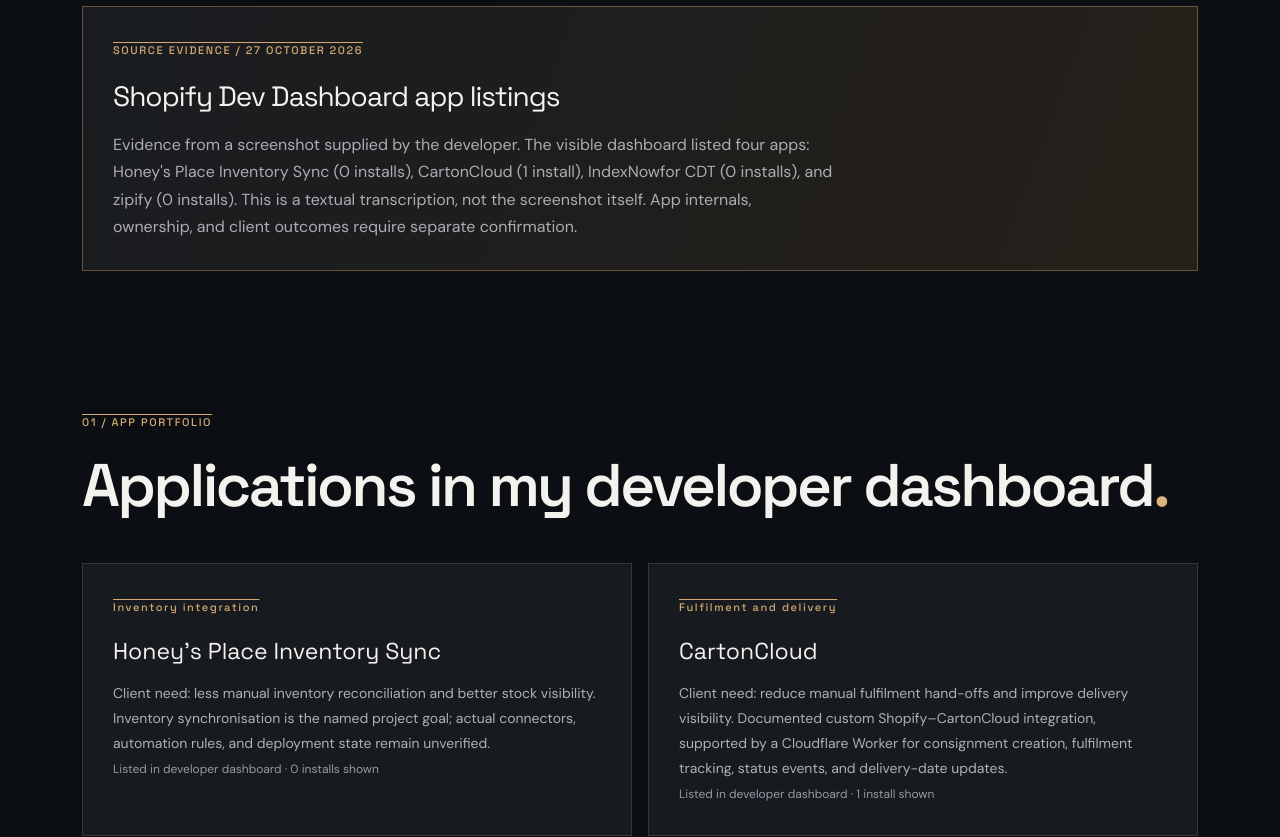
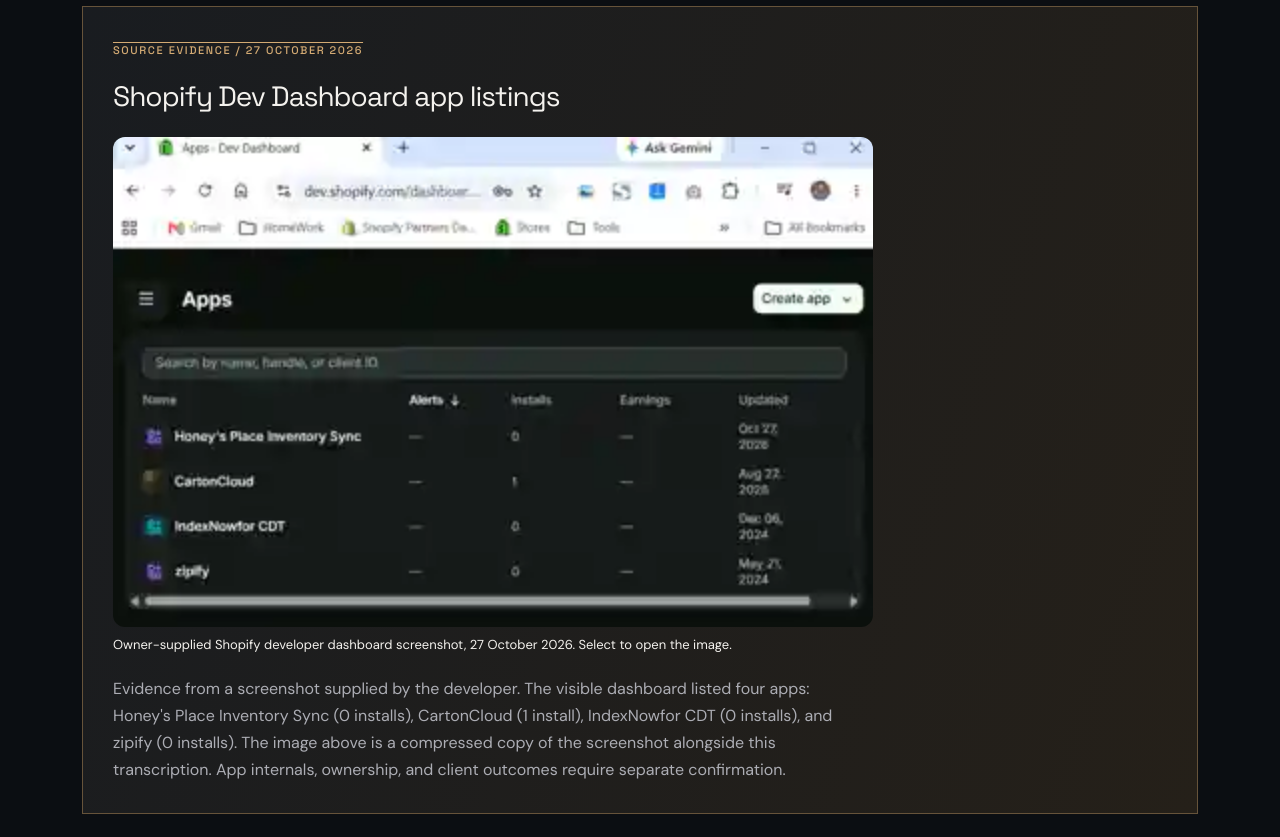
Before and after one commit to bonvallite/developer-portfolio, a Next.js app: page /shopify-apps in a window 1280 px wide. Shown: the part 560-1397 px from the top of the page. Built offline with nearby package versions, Linux system fonts and the light colour scheme.

Commit message:
feat: display actual Shopify app dashboard screenshot in portfolio

```diff
--- a/app/shopify-apps/page.tsx
+++ b/app/shopify-apps/page.tsx
@@ -1,8 +1,11 @@
 import Link from 'next/link';
+import Image from 'next/image';
 import { ArrowLeft, ArrowUpRight, Boxes, Workflow, RefreshCw, ShieldCheck } from 'lucide-react';
 
 // Public-safe capability showcase, based on an owner-provided Shopify Dev Dashboard screenshot
 // dated 27 October 2026 and the separately documented CartonCloud integration case study.
+// The screenshot is a compressed derivative of the owner-supplied 27 October 2026 image,
+// stored at public/portfolio/shopify-apps-dashboard.webp. The original has not been published.
 // An app listing does not verify code ownership, deployed features, or production reliability.
 // Keep client secrets, actual inventory, and private dashboard exports out of this page.
 const apps = [
@@ -23,12 +26,13 @@
     <span className="overline">CUSTOM SHOPIFY APPS / API ENGINEERING</span>
     <h1 style={{fontSize:'clamp(2.5rem,6vw,5rem)',lineHeight:1.09,margin:'16px 0 24px'}}>Automating operations.<br/>Making room for higher-value work.</h1>
     <p style={{maxWidth:840,fontSize:'1.17rem',lineHeight:1.8}}>I build Shopify app and integration solutions that connect platforms, streamline inventory management and operational events, and reduce the manual effort behind recurring tasks. The goal is simple: let teams focus on decisions, customers, and the work that matters most.</p>
-    {/* Evidence exhibit transcribes the provided dashboard screenshot; the original
-        image is not yet published as an asset and is not represented as embedded. */}
+    {/* Evidence image is a compressed copy of the supplied dashboard screenshot.
+        The listing is not evidence of app internals, production status or authorship. */}
     <section className="flow-feature" aria-label="Shopify developer dashboard evidence">
       <span className="overline">SOURCE EVIDENCE / 27 OCTOBER 2026</span>
       <h3>Shopify Dev Dashboard app listings</h3>
-      <p>Evidence from a screenshot supplied by the developer. The visible dashboard listed four apps: Honey's Place Inventory Sync (0 installs), CartonCloud (1 install), IndexNowfor CDT (0 installs), and zipify (0 installs). This is a textual transcription, not the screenshot itself. App internals, ownership, and client outcomes require separate confirmation.</p>
+      <figure style={{margin:'20px 0',maxWidth:760}}><a href="/portfolio/shopify-apps-dashboard.webp" target="_blank" rel="noopener noreferrer" aria-label="Open Shopify Dev Dashboard screenshot"><Image src="/portfolio/shopify-apps-dashboard.webp" alt="Shopify Dev Dashboard apps list showing Honey's Place Inventory Sync, CartonCloud, IndexNowfor CDT and zipify" width={380} height={245} sizes="(max-width: 700px) 100vw, 760px" style={{width:'100%',height:'auto',borderRadius:12}}/></a><figcaption style={{marginTop:8,fontSize:13}}>Owner-supplied Shopify developer dashboard screenshot, 27 October 2026. Select to open the image.</figcaption></figure>
+      <p>Evidence from a screenshot supplied by the developer. The visible dashboard listed four apps: Honey's Place Inventory Sync (0 installs), CartonCloud (1 install), IndexNowfor CDT (0 installs), and zipify (0 installs). The image above is a compressed copy of the screenshot alongside this transcription. App internals, ownership, and client outcomes require separate confirmation.</p>
     </section>
     <section className="section" aria-labelledby="apps-heading">
       <div className="section-head"><div><span className="overline">01 / APP PORTFOLIO</span><h2 id="apps-heading">Applications in my developer dashboard<span className="dot">.</span></h2></div></div>
```
